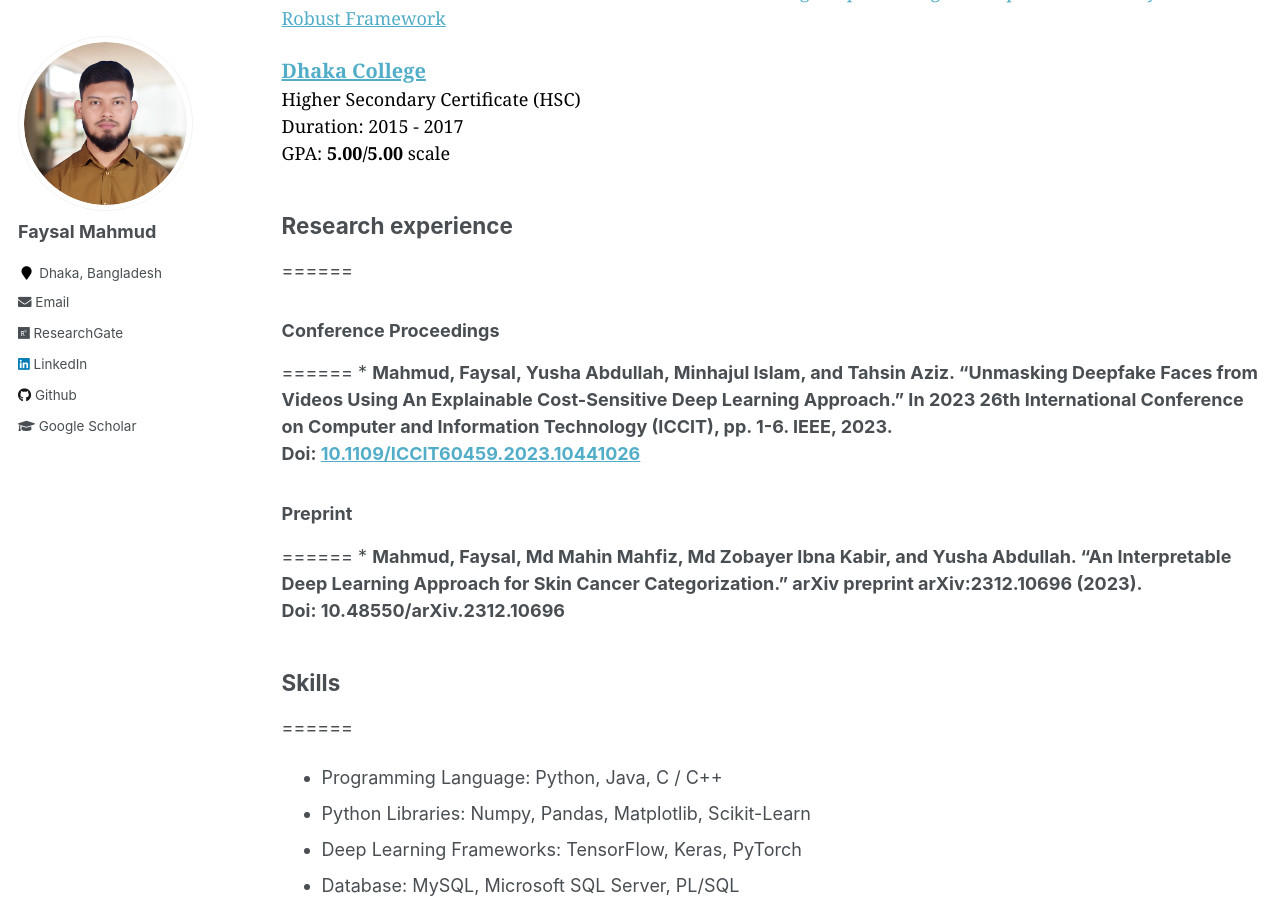
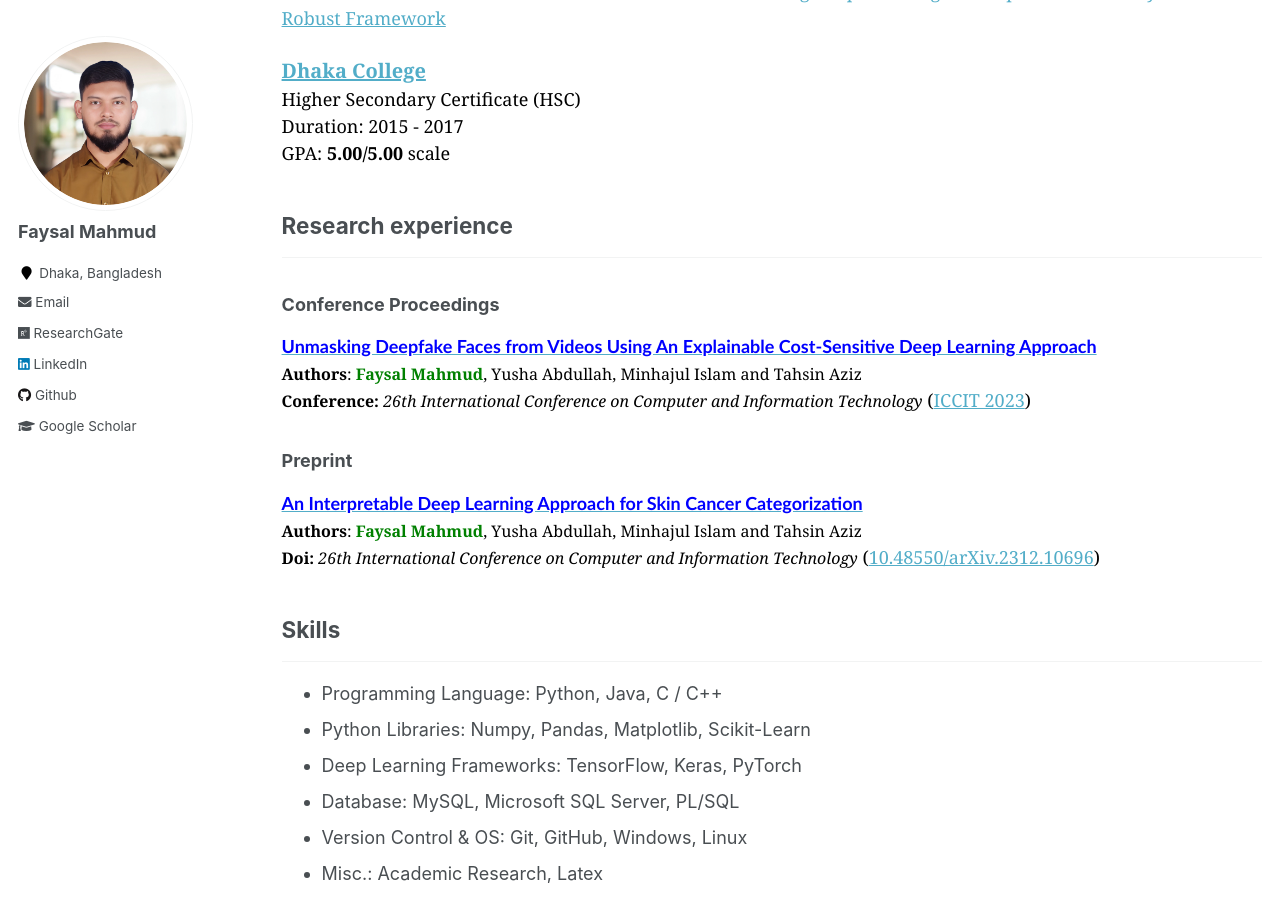
Before and after one commit to Faysal-MD/Faysal-MD.github.io, a Jekyll site: the page built from _pages/cv.md, in a window 1280 px wide and 900 px high, scrolled down 369 px. Built offline with Jekyll 4.4.1, drawn with Linux system fonts in a browser that asks for light colours.

Commit message:
info updated

```diff
--- a/_pages/cv.md
+++ b/_pages/cv.md
@@ -46,22 +46,34 @@ You can find me on [LinkedIn](https://www.linkedin.com/in/faysalmahmud/) and [Gi
 </span>
 
 ## Research experience
-======
+---
 ### Conference Proceedings
-======
-    * <strong>Mahmud, Faysal<strong/>, Yusha Abdullah, Minhajul Islam, and Tahsin Aziz. <strong>"Unmasking Deepfake Faces from Videos Using An Explainable Cost-Sensitive Deep Learning
-      Approach."<strong> In 2023 26th International Conference on Computer and Information Technology (ICCIT), pp. 1-6. IEEE, 2023. <br>
-      Doi: <a href="https://ieeexplore.ieee.org/document/10441026/" target="_blank">10.1109/ICCIT60459.2023.10441026</a>
+
+[<span style="color:blue;font-family:Trebuchet MS;">**Unmasking Deepfake Faces from Videos Using An Explainable Cost-Sensitive Deep Learning Approach**</span>](https://ieeexplore.ieee.org/document/10441026) <br>
+<span style="color:black;font-family:Georgia">
+    <font size="3"><strong>Authors</strong>: <strong style="color:green">Faysal Mahmud</strong>, Yusha Abdullah, Minhajul Islam and Tahsin Aziz </font>
+</span>
+<br>
+<span style="color:black;font-family:Georgia">
+    <font size="3"><strong>Conference:</strong><em> 26th International Conference on Computer and Information Technology</em></font> ([ICCIT 2023](https://iccit.org.bd/2023/))
+</span>
+<br>
 
 ### Preprint
-======
-    * <b>Mahmud, Faysal<b/>, Md Mahin Mahfiz, Md Zobayer Ibna Kabir, and Yusha Abdullah. <b>"An
-      Interpretable Deep Learning Approach for Skin Cancer Categorization."<b/> arXiv
-      preprint arXiv:2312.10696 (2023). <br>
-      Doi: 10.48550/arXiv.2312.10696
+
+[<span style="color:blue;font-family:Trebuchet MS;">**An Interpretable Deep Learning Approach for Skin Cancer Categorization**</span>](https://arxiv.org/pdf/2312.10696.pdf) <br>
+<span style="color:black;font-family:Georgia">
+    <font size="3"><strong>Authors</strong>: <strong style="color:green">Faysal Mahmud</strong>, Yusha Abdullah, Minhajul Islam and Tahsin Aziz </font>
+</span>
+<br>
+<span style="color:black;font-family:Georgia">
+    <font size="3"><strong>Doi:</strong><em> 26th International Conference on Computer and Information Technology</em></font> ([10.48550/arXiv.2312.10696](https://arxiv.org/abs/2312.10696))
+</span>
+<br>
 
 ## Skills
-======
+---
+
 * Programming Language: Python, Java, C / C++
 * Python Libraries: Numpy, Pandas, Matplotlib, Scikit-Learn
 * Deep Learning Frameworks: TensorFlow, Keras, PyTorch
@@ -69,8 +81,8 @@ You can find me on [LinkedIn](https://www.linkedin.com/in/faysalmahmud/) and [Gi
 * Version Control & OS: Git, GitHub, Windows, Linux
 * Misc.: Academic Research, Latex
 
-Publications
-======
+## Publications
+---
   <ul>{% for post in site.publications reversed %}
     {% include archive-single-cv.html %}
   {% endfor %}</ul>
```
Also changed, not shown: _pages/news.md (+1 -0 lines).
